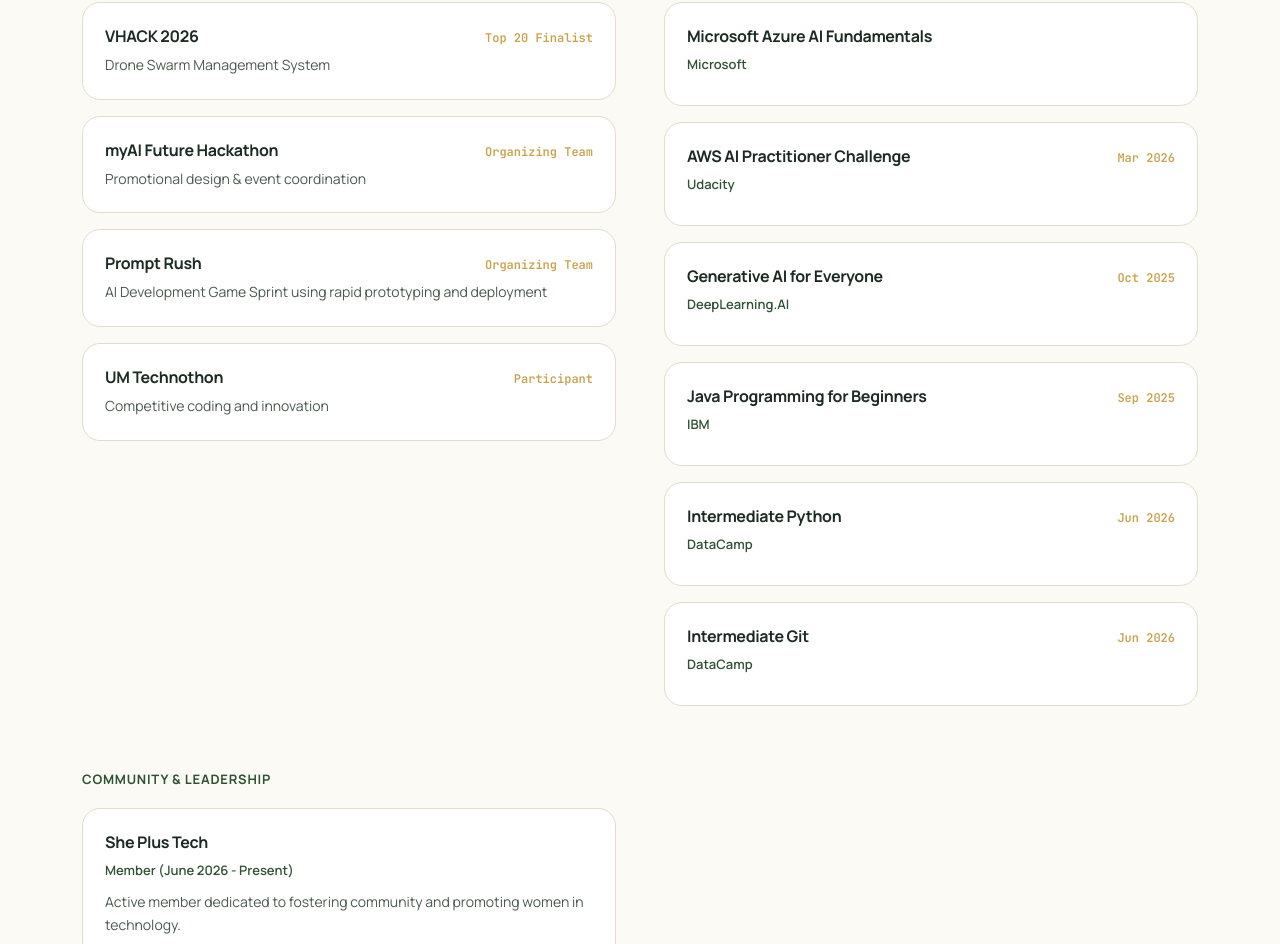
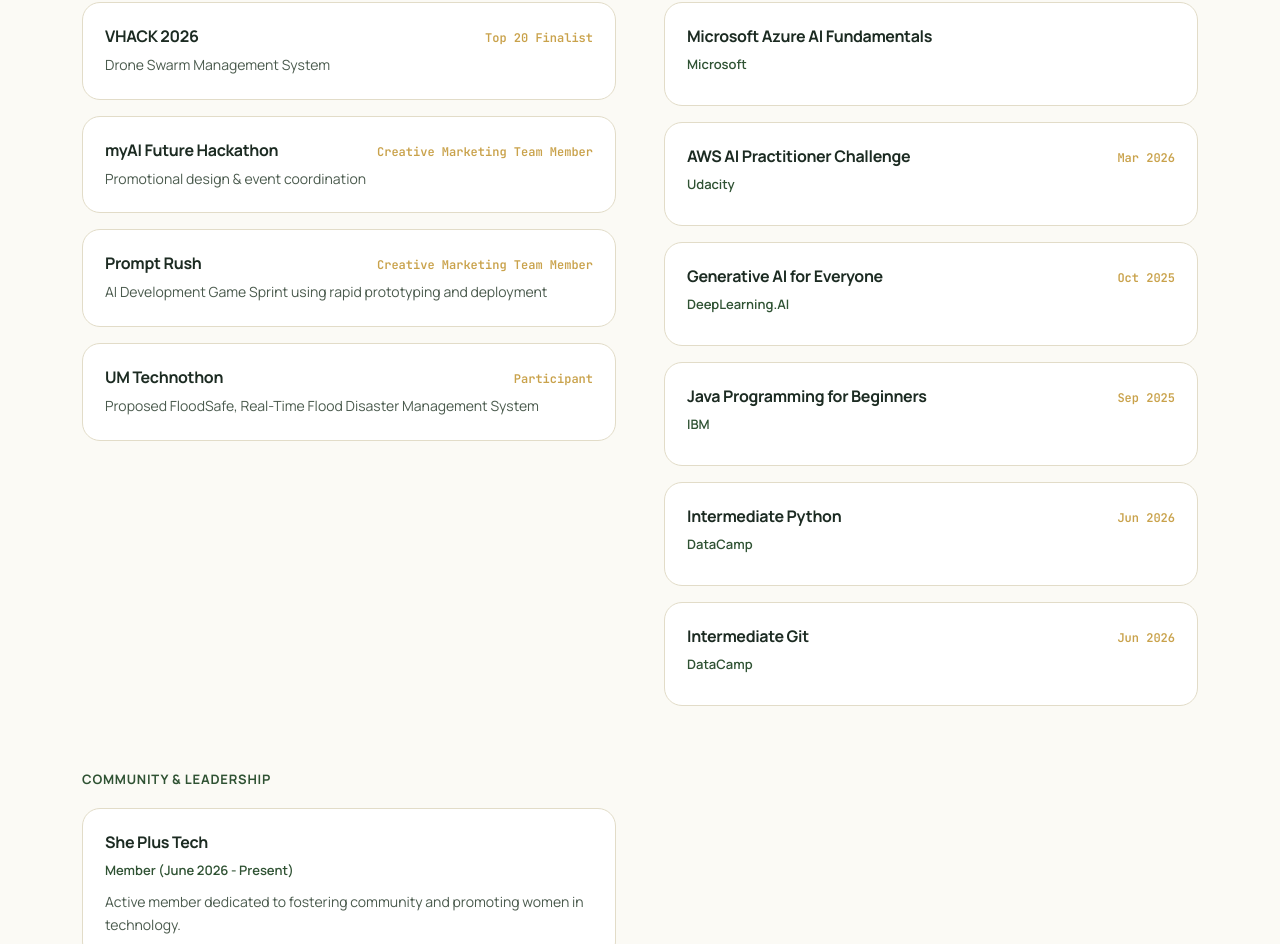
Before and after one commit to Hanan20x/hanan-portfolio, a React (Vite) app: page /resume in a window 1280 px wide. Shown: the part 919-1863 px from the top of the page. Built offline with nearby package versions, Linux system fonts and the light colour scheme.

Commit message:
Correct hackathon roles and descriptions for Prompt Rush, myAI Future, and UM Technothon

```diff
--- a/src/data/profile.js
+++ b/src/data/profile.js
@@ -203,18 +203,18 @@
   },
   {
     name: "myAI Future Hackathon",
-    result: "Organizing Team",
+    result: "Creative Marketing Team Member",
     project: "Promotional design & event coordination",
   },
   {
     name: "Prompt Rush",
-    result: "Organizing Team",
+    result: "Creative Marketing Team Member",
     project: "AI Development Game Sprint using rapid prototyping and deployment",
   },
   {
     name: "UM Technothon",
     result: "Participant",
-    project: "Competitive coding and innovation",
+    project: "Proposed FloodSafe, Real-Time Flood Disaster Management System",
   }
 ];
 
```
